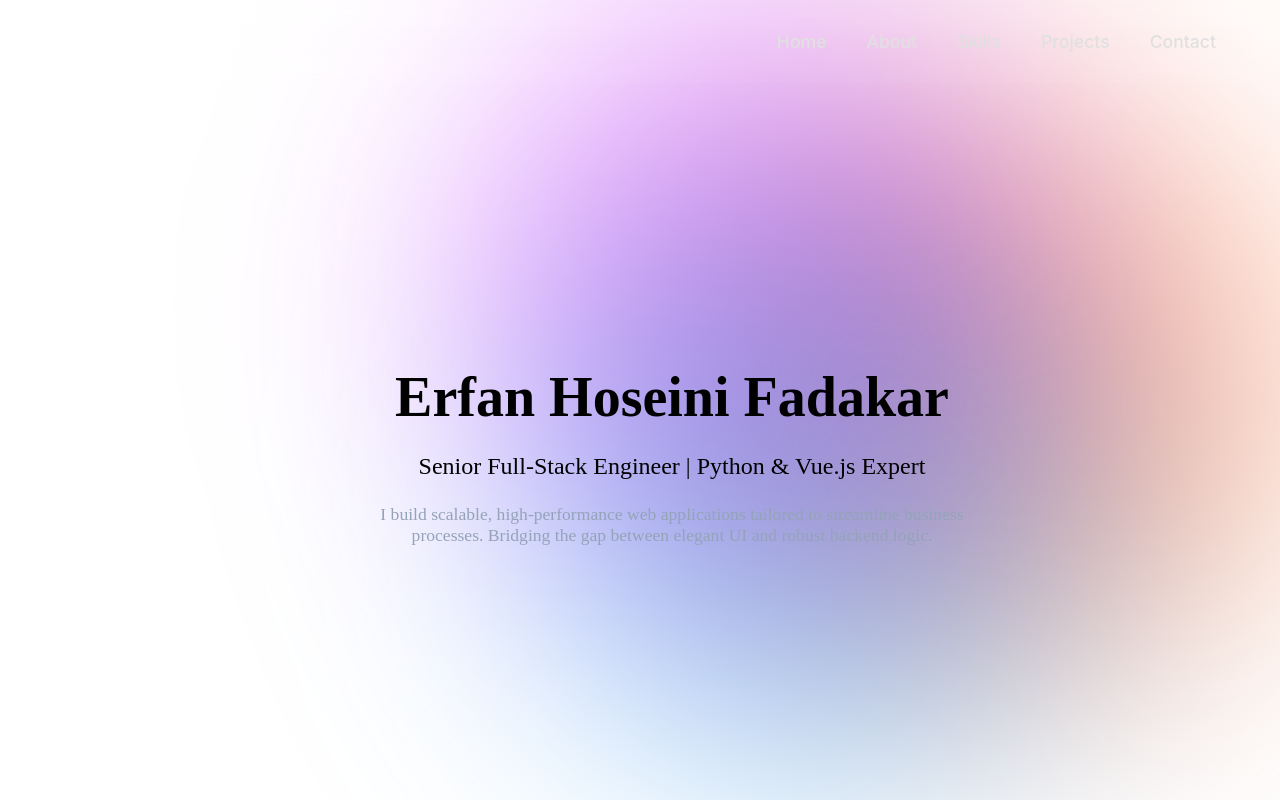
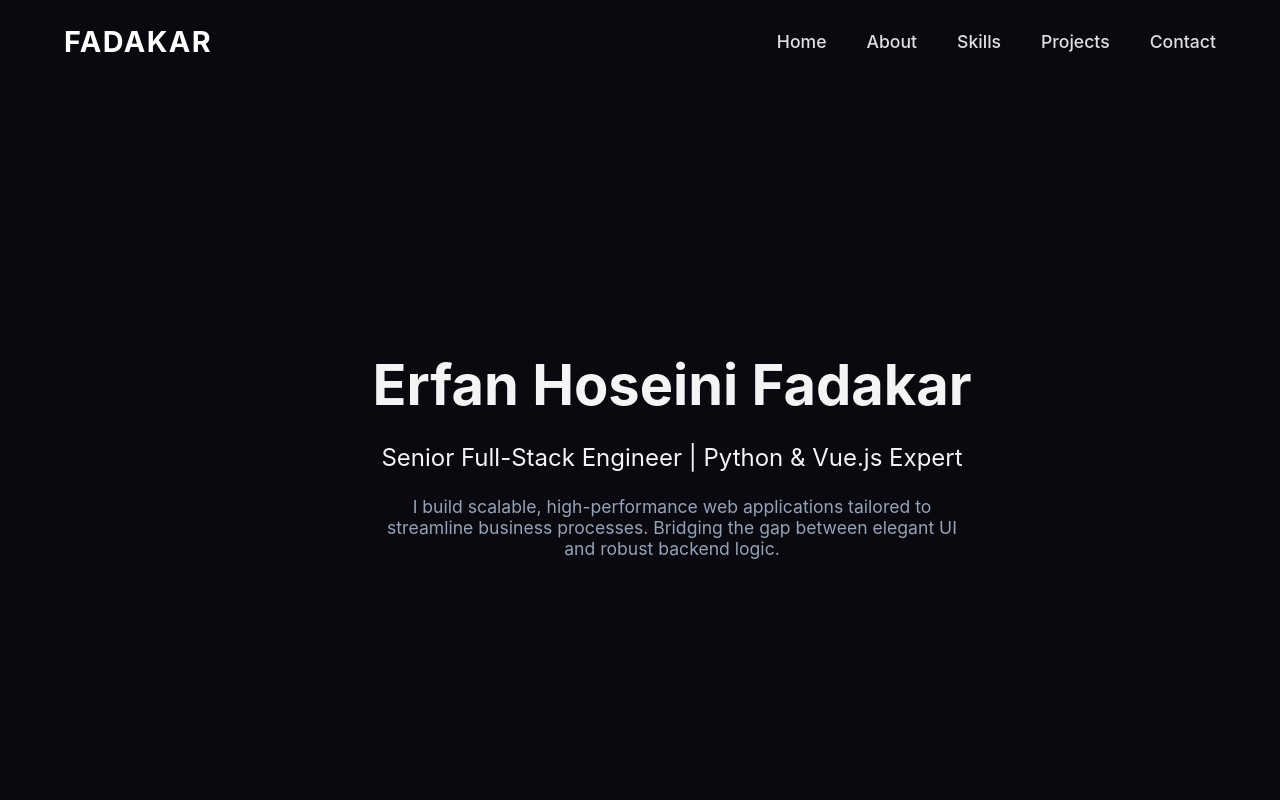
Before and after one commit to Fadakari/fadakar-portfolio, a Nuxt app: page / in a window 1280 px wide. Built offline with nearby package versions, Linux system fonts and the light colour scheme.

Commit message:
style: use dark-only portfolio theme

```diff
--- a/app/pages/index.vue
+++ b/app/pages/index.vue
@@ -102,9 +102,53 @@ useSeoMeta({
 </template>
 
 <style>
-html, body { overflow: hidden; height: 100%; margin: 0; }
-.home-page { width: 100%; height: 100vh; position: relative; overflow: hidden; }
-.home-main { width: 100%; height: 100vh; position: relative; overflow: hidden; }
-.home-main > section { width:100%; height:100vh; position:absolute; top:0; left:0; display:flex; justify-content:center; align-items:center; visibility:hidden; opacity:0; }
-.section-content { width:100%; }
+:root {
+  color-scheme: dark;
+  background: #09090f;
+  color: #f4f4f5;
+  font-family: Inter, system-ui, -apple-system, BlinkMacSystemFont, 'Segoe UI', sans-serif;
+}
+
+html, body, #__nuxt {
+  overflow: hidden;
+  height: 100%;
+  margin: 0;
+  background: #09090f;
+}
+
+body {
+  color: #f4f4f5;
+}
+
+.home-page {
+  width: 100%;
+  height: 100vh;
+  position: relative;
+  overflow: hidden;
+  background: #09090f;
+}
+
+.home-main {
+  width: 100%;
+  height: 100vh;
+  position: relative;
+  overflow: hidden;
+}
+
+.home-main > section {
+  width: 100%;
+  height: 100vh;
+  position: absolute;
+  top: 0;
+  left: 0;
+  display: flex;
+  justify-content: center;
+  align-items: center;
+  visibility: hidden;
+  opacity: 0;
+}
+
+.section-content {
+  width: 100%;
+}
 </style>
```
